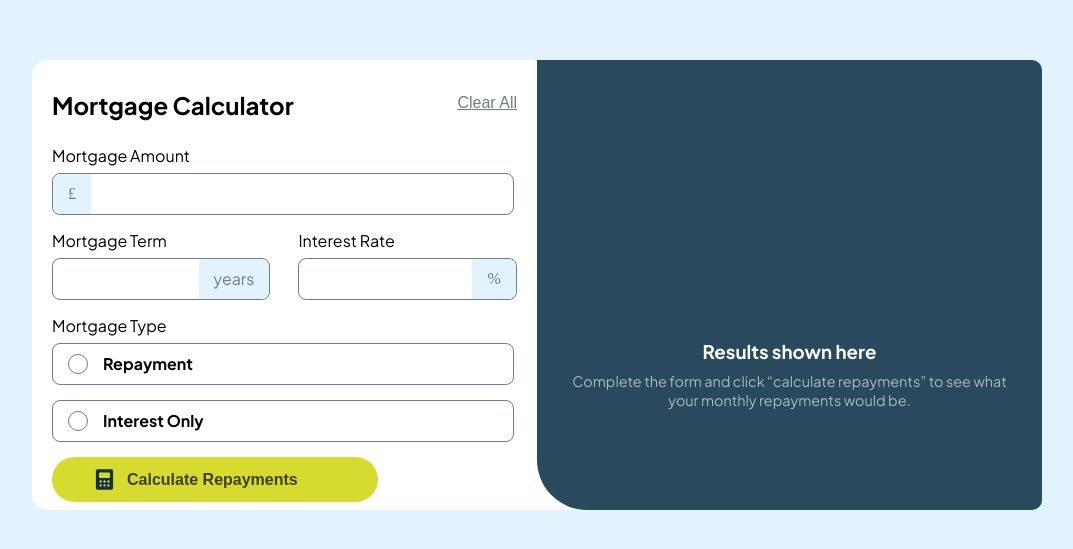
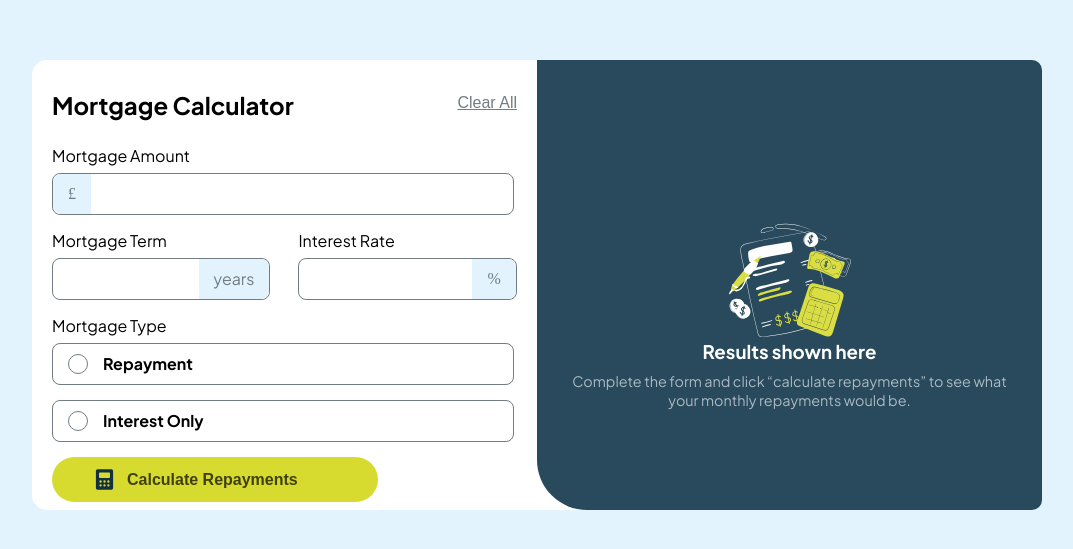
Before and after one commit to Harri254/my07, a plain HTML site: page index.html in a window 1280 px wide. Shown: the part 115-664 px from the top of the page, without its empty margins (103-1176 px from the left). Drawn offline with Linux system fonts and the light colour scheme.

Commit message:
Update style.css

```diff
--- a/style.css
+++ b/style.css
@@ -139,7 +139,7 @@ button>p{
     margin: 10px;
 }
 #results{
-    background-image: url(assets/images/illustration-empty.svg);
+    background-image: url(./illustration-empty.svg);
     background-color: hsl(201, 63%, 18%);
     background-repeat: no-repeat;
     background-size: 130px;
```
